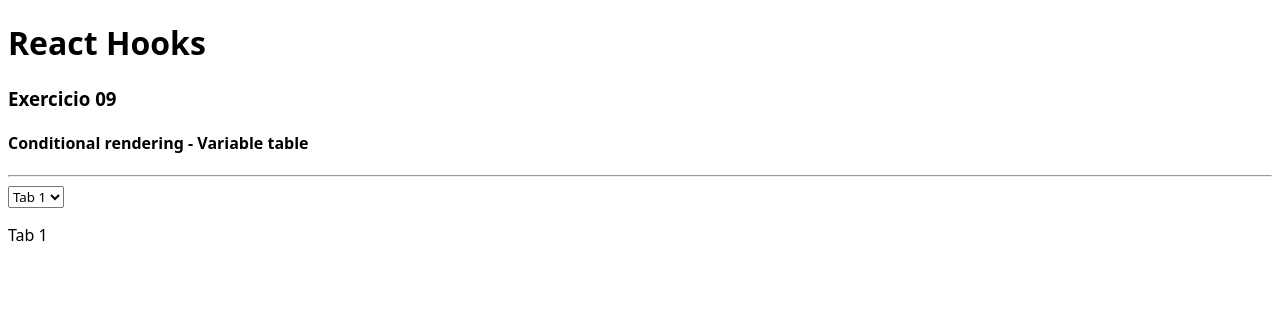
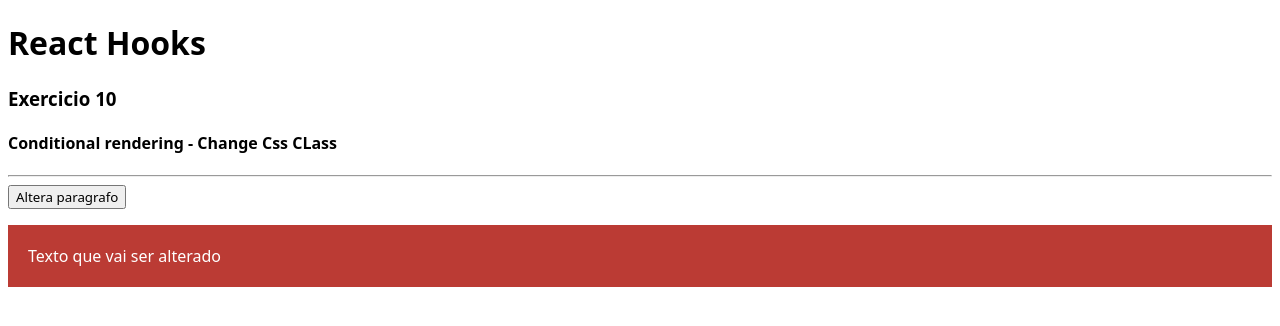
Before and after one commit to danielBRTanimacao/React-estudo, a React (Vite) app in the folder react-04-hooks/: page / in a window 1280 px wide. Shown: the top 326 px of the page. Built offline with nearby package versions, Linux system fonts and the light colour scheme.

Commit message:
Change css class

```diff
--- a/react-04-hooks/src/App.jsx
+++ b/react-04-hooks/src/App.jsx
@@ -9,7 +9,8 @@
 // import HookState07 from "./components/UseState07";
 // import HookState08 from "./components/UseState08";
 // import HookState09 from "./components/UseState09";
-import HookState10 from "./components/UseState10";
+// import HookState10 from "./components/UseState10";
+import HookState11 from "./components/UseState11";
 
 import "./assets/css/Index.css";
 
@@ -24,7 +25,8 @@
             {/* <HookState06 /> */}
             {/* <HookState08 /> */}
             {/* <HookState09 /> */}
-            <HookState10 />
+            {/* <HookState10 /> */}
+            <HookState11 />
         </>
     );
 };
--- /dev/null
+++ b/react-04-hooks/src/components/UseState11.jsx
@@ -0,0 +1,23 @@
+import React, { useState } from "react";
+import "./UseState_11.css";
+export default () => {
+    const [state, setState] = useState(true);
+
+    return (
+        <>
+            <h3>Exercicio 10</h3>
+            <h4>Conditional rendering - Change Css CLass</h4>
+            <hr />
+            <button
+                onClick={() => {
+                    setState(!state);
+                }}
+            >
+                Altera paragrafo
+            </button>
+            <p className={`paragraph ${state ? "class01" : "class02"}`}>
+                Texto que vai ser alterado
+            </p>
+        </>
+    );
+};
--- /dev/null
+++ b/react-04-hooks/src/components/UseState_11.css
@@ -0,0 +1,12 @@
+.paragraph {
+    color: white;
+    padding: 20px;
+}
+
+.class01 {
+    background-color: rgb(187, 59, 52);
+}
+
+.class02 {
+    background-color: rgb(51, 21, 175);
+}
```
